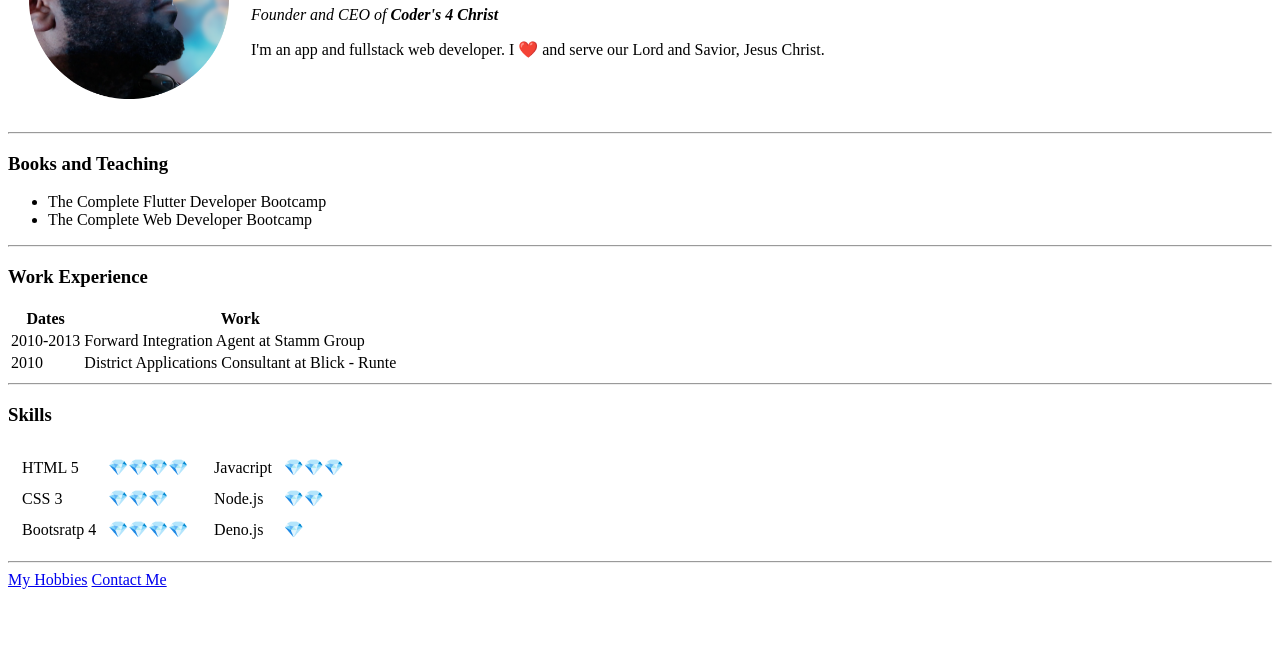
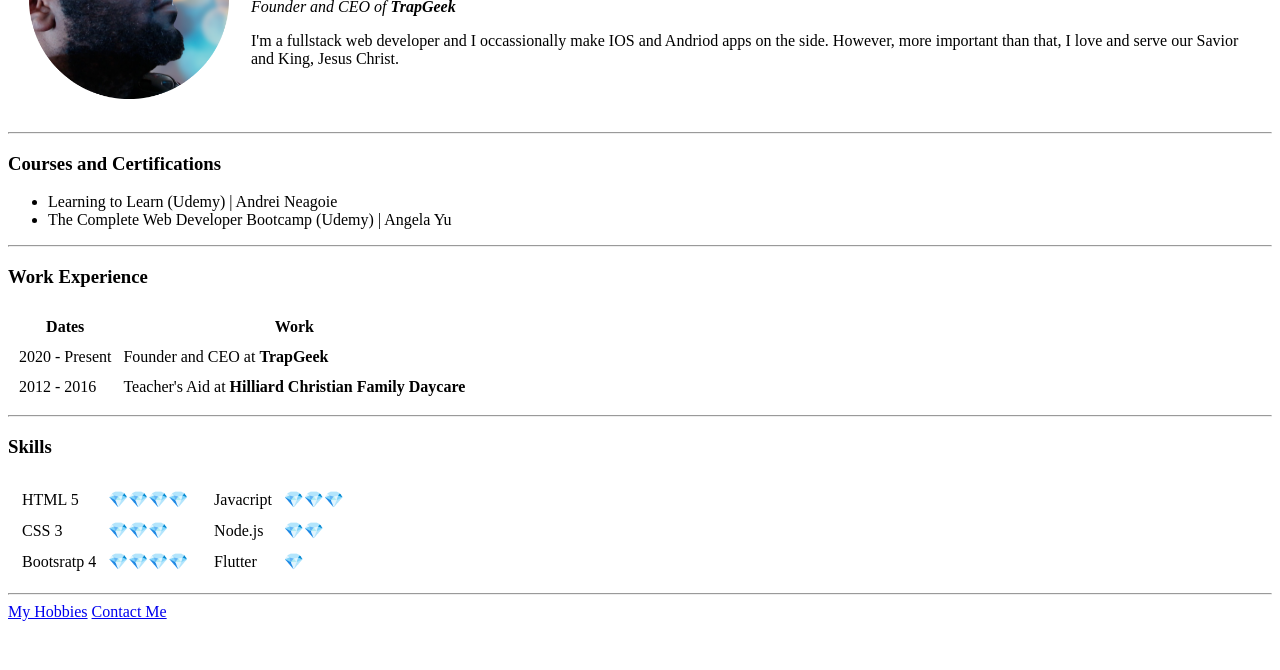
Before and after one commit to chris-rimes/cv, a plain HTML site: page index.html in a window 1280 px wide. Shown: the part 130-800 px from the top of the page. Drawn offline with Linux system fonts and the light colour scheme.

Commit message:
Added changes to bio in CV

```diff
--- a/index.html
+++ b/index.html
@@ -22,25 +22,26 @@
         <td>
           <h1>Christopher Rimes</h1>
           <p>
-            <em>Founder and CEO of <strong>Coder's 4 Christ</strong></em>
+            <em>Founder and CEO of <strong>TrapGeek</strong></em>
           </p>
           <p>
-            I'm an app and fullstack web developer. I ❤️ and serve our Lord and
-            Savior, Jesus Christ.
+            I'm a fullstack web developer and I occassionally make IOS and
+            Andriod apps on the side. However, more important than that, I love
+            and serve our Savior and King, Jesus Christ.
           </p>
         </td>
       </tr>
     </table>
 
     <hr />
-    <h3>Books and Teaching</h3>
+    <h3>Courses and Certifications</h3>
     <ul>
-      <li>The Complete Flutter Developer Bootcamp</li>
-      <li>The Complete Web Developer Bootcamp</li>
+      <li>Learning to Learn (Udemy) | Andrei Neagoie</li>
+      <li>The Complete Web Developer Bootcamp (Udemy) | Angela Yu</li>
     </ul>
     <hr />
     <h3>Work Experience</h3>
-    <table>
+    <table cellspacing="10">
       <thead>
         <tr>
           <th>Dates</th>
@@ -49,12 +50,14 @@
       </thead>
       <tbody>
         <tr>
-          <td>2010-2013</td>
-          <td>Forward Integration Agent at Stamm Group</td>
+          <td>2020 - Present</td>
+          <td>Founder and CEO at <strong>TrapGeek</strong></td>
         </tr>
         <tr>
-          <td>2010</td>
-          <td>District Applications Consultant at Blick - Runte</td>
+          <td>2012 - 2016</td>
+          <td>
+            Teacher's Aid at <strong>Hilliard Christian Family Daycare</strong>
+          </td>
         </tr>
       </tbody>
     </table>
@@ -90,7 +93,7 @@
               <td>💎💎</td>
             </tr>
             <tr>
-              <td>Deno.js</td>
+              <td>Flutter</td>
               <td>💎</td>
             </tr>
           </table>
```
